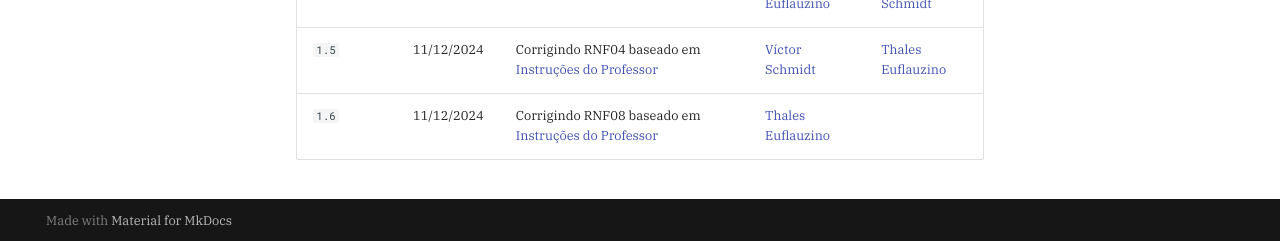
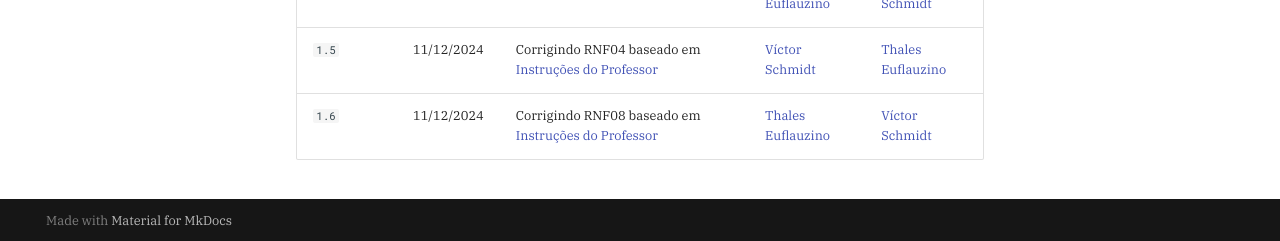
Before and after one commit to Requisitos-de-Software/2024.2-Grupo05, an MkDocs documentation site: the page built from docs/modelagem-pt1/especificacao-suplementar.md, in a window 1280 px wide and 900 px high, scrolled down 2590 px. Shown: the part 656-897 px from the top of the window. Built offline with MkDocs 1.6.1 and Material for MkDocs 9.7.7, drawn with Linux system fonts in a browser that asks for light colours; comment, search, counter and statistics services are not loaded.

Commit message:
adicionando revisor

```diff
--- a/docs/modelagem-pt1/especificacao-suplementar.md
+++ b/docs/modelagem-pt1/especificacao-suplementar.md
@@ -83,4 +83,4 @@
 | `1.3`  | 10/12/2024 |  Ajustando referencias/bibliografia        | [Thales Euflauzino](https://github.com/thaleseuflauzino)  | [Víctor Schmidt](https://github.com/moonshinerd)  |
 | `1.4`  | 10/12/2024 |  Adicionando rastreabilidade        | [Thales Euflauzino](https://github.com/thaleseuflauzino)  | [Víctor Schmidt](https://github.com/moonshinerd)  |
 | `1.5`    | 11/12/2024 | Corrigindo RNF04 baseado em [Instruções do Professor](../../elicitacao/grupo5/requisitos/#requisitos-por-integrante)| [Víctor Schmidt](https://github.com/moonshinerd)   | [Thales Euflauzino](https://github.com/thaleseuflauzino) |
-| `1.6`    | 11/12/2024 | Corrigindo RNF08 baseado em [Instruções do Professor](../../elicitacao/grupo5/requisitos/#requisitos-por-integrante)|  [Thales Euflauzino](https://github.com/thaleseuflauzino) |
+| `1.6`    | 11/12/2024 | Corrigindo RNF08 baseado em [Instruções do Professor](../../elicitacao/grupo5/requisitos/#requisitos-por-integrante)|  [Thales Euflauzino](https://github.com/thaleseuflauzino) | [Víctor Schmidt](https://github.com/moonshinerd) |
```
